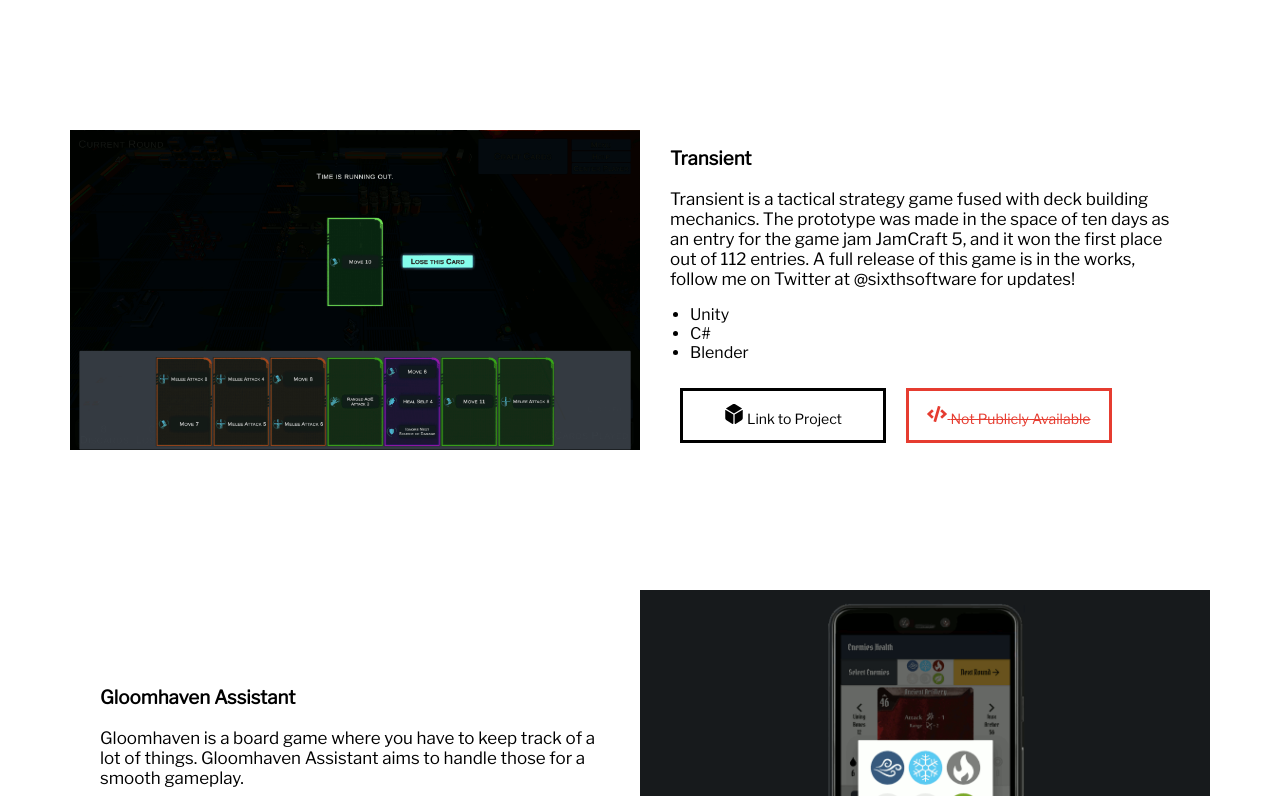
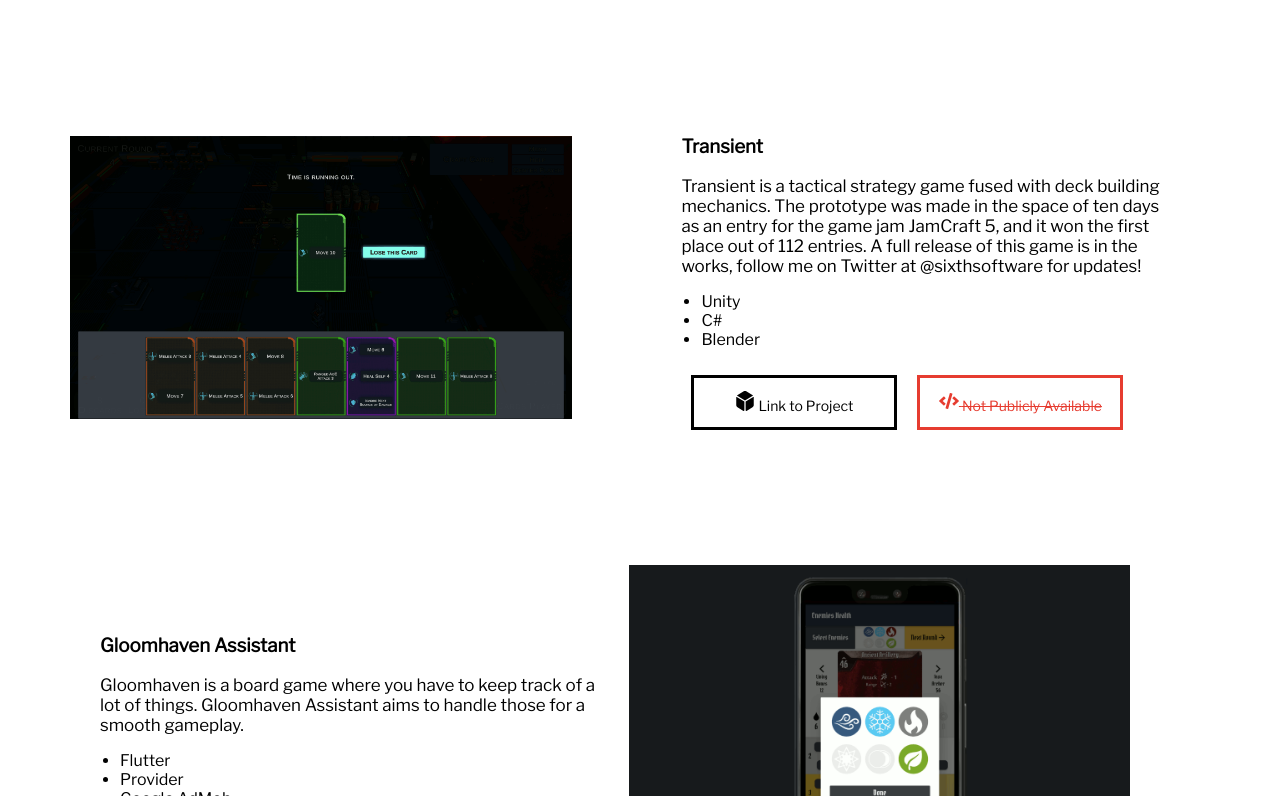
Before and after one commit to richardbonneau/portfolio, a React (Create React App) app: page / in a window 1280 px wide. Shown: the part 924-1720 px from the top of the page. Built offline with nearby package versions, Linux system fonts and the light colour scheme.

Commit message:
smaller project iamges

```diff
--- a/src/App.css
+++ b/src/App.css
@@ -393,7 +393,8 @@
     font-size: 40px;
   }
   .project-image {
-    width: 50%;
+    width: 44%;
+    padding: 0 7% 0 0;
   }
 }
 @media (min-width: 1150px) {
```
